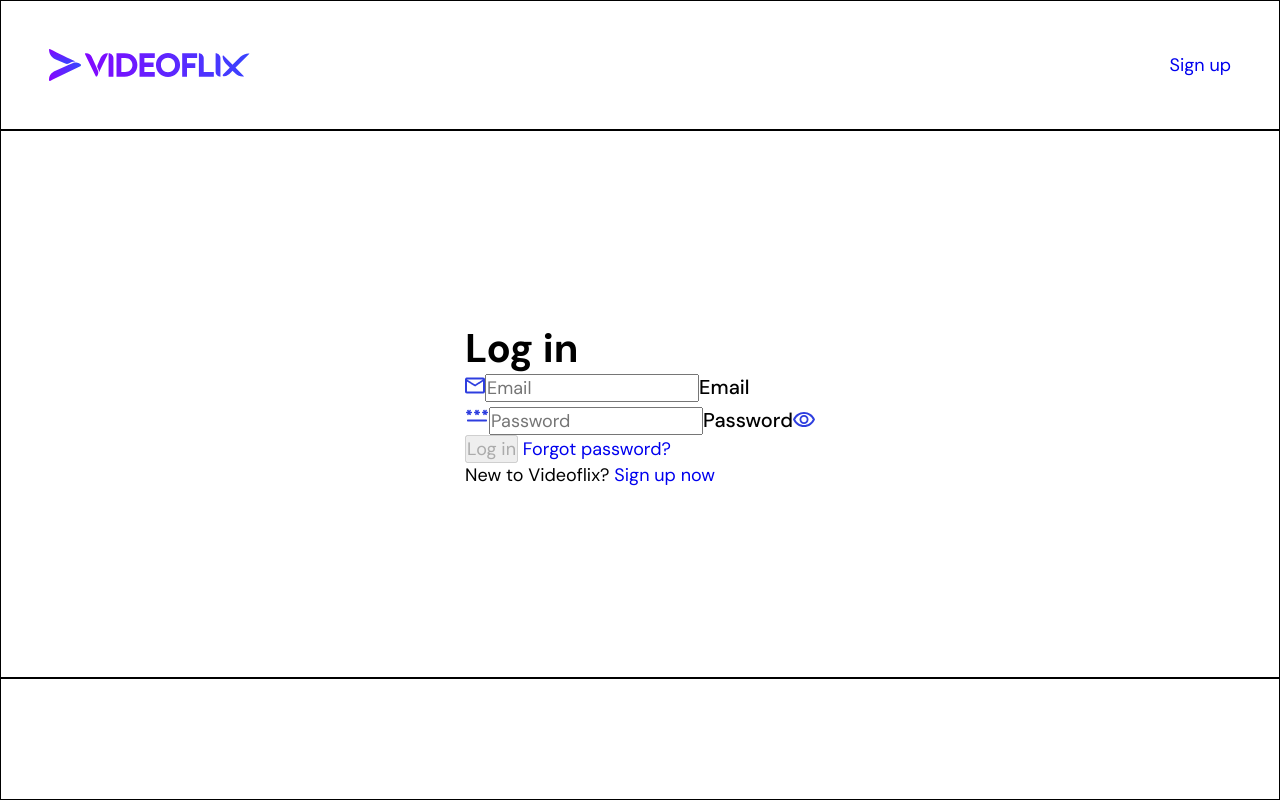
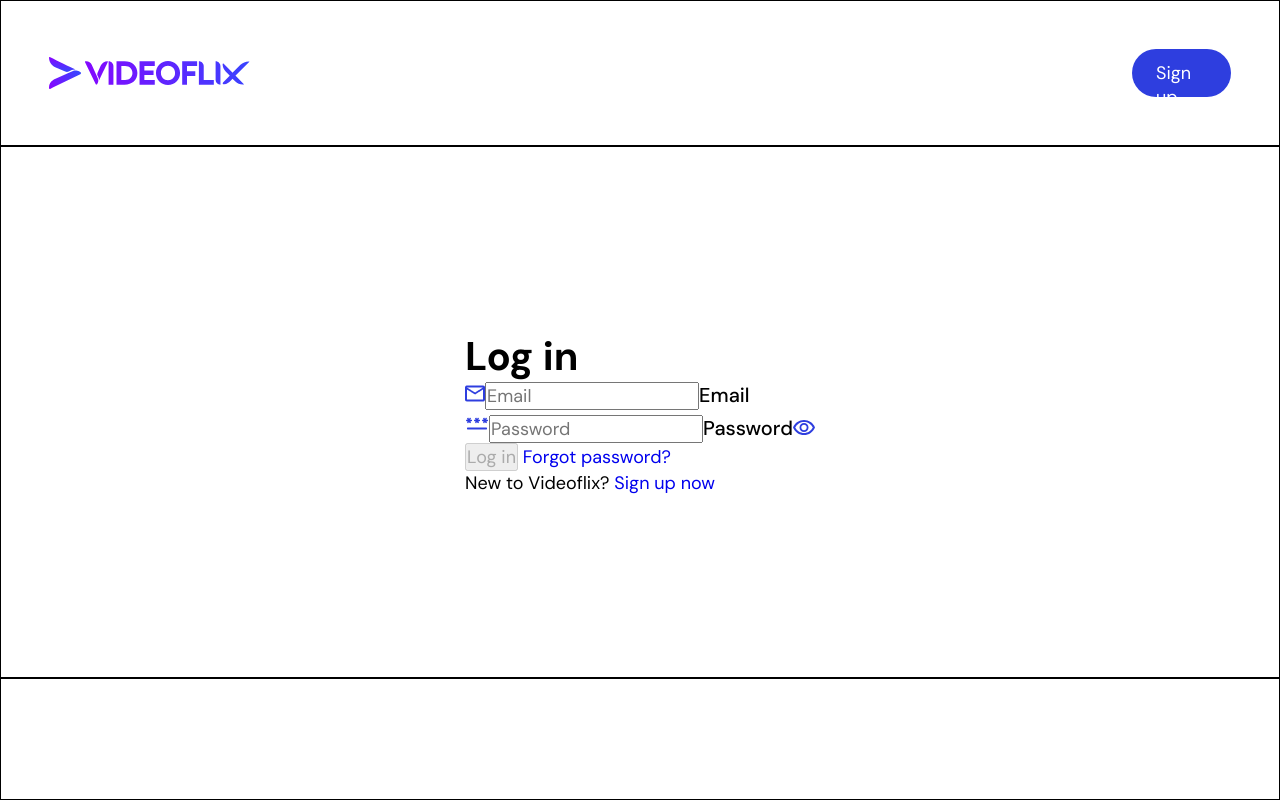
Before and after one commit to MartinBock1/Videoflix_FE, an Angular app: page /auth/login in a window 1280 px wide. Built offline with nearby package versions, Linux system fonts and the light colour scheme.

Commit message:
Add action link button styles and integrate into header component

```diff
--- a/src/app/shared/header/header.html
+++ b/src/app/shared/header/header.html
@@ -4,8 +4,8 @@
         <img src="/icons/logo_icon.svg" alt="" srcset="">
     </a>
     <div id="" class="head_content_right">
-        <div class="">
-            <a [routerLink]="actionLink" class="">
+        <div class="actionLink-button">
+            <a [routerLink]="actionLink" class="actionLink">
                 {{ actionText }}
             </a>
         </div>
--- /dev/null
+++ b/src/scss/components/button.scss
@@ -0,0 +1,18 @@
+.actionLink-button {
+    width: 99px;
+    height: 48px;
+    border-radius: 40px;
+    padding: 12px 24px;
+    background-color: $btn-prime-color;
+    font-weight: 700;
+    font-size: 18px;
+    cursor: pointer;
+
+    .actionLink {
+        color: $btn-prime-font-color;
+    }
+
+    &:hover {
+            background-color: $btn-prime-hover-color;
+        }
+}
--- a/src/scss/index.scss
+++ b/src/scss/index.scss
@@ -14,3 +14,4 @@
 // 3. Components - Component-specific styles
 @import 'components/header_footer';
 @import 'components/error';
+@import 'components/button';
```
